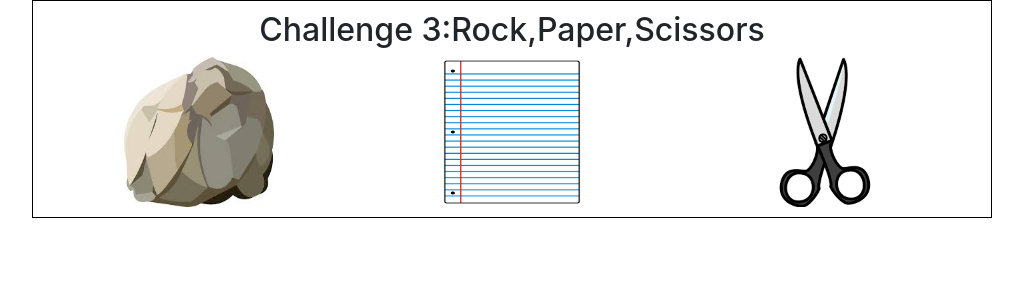
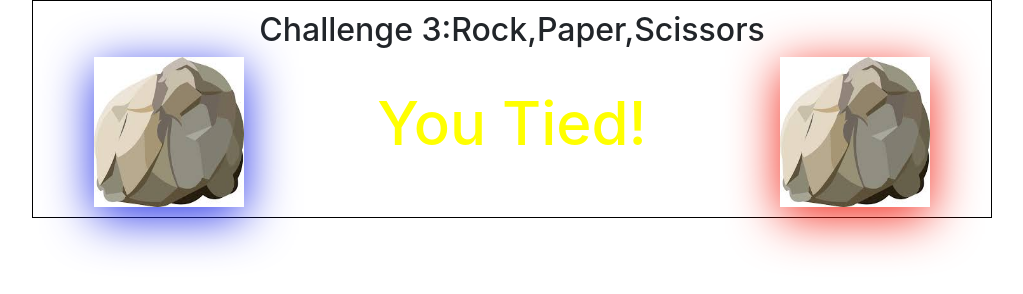
Before and after one commit to NidhiAbhyankar/JavascriptPractice, a plain HTML site: page Challenge3/index.html in a window 1280 px wide. Both pictures are taken after a click on the picture 327 px from the left and 132 px from the top of the page. Shown: the whole page, without its empty margins (128-1151 px from the left). Drawn offline with nearby package versions, Linux system fonts and the light colour scheme.

Commit message:
completed challenge 3

```diff
--- a/Challenge3/index.html
+++ b/Challenge3/index.html
@@ -13,7 +13,7 @@
 		<div class="flex-box-rps" id="flex-box-rps-div">
 			<img id="rock" src="images/rock.jpg" height=150 width=150 onclick="rpsGame(this)">
 			<img id="paper" src="images/paper.png" height=150 width=150 onclick="rpsGame(this)">
-			<img id="scissor" src="images/scissors.png" height=150 width=150 onclick="rpsGame(this)">
+			<img id="scissors" src="images/scissors.png" height=150 width=150 onclick="rpsGame(this)">
 		</div>
 
 	</div>
--- a/Challenge3/js/script.js
+++ b/Challenge3/js/script.js
@@ -0,0 +1,71 @@
+function rpsGame(yourChoice){
+  //console.log(yourChoice);
+  console.log(yourChoice.id);
+  var humanChoice,botChoice;
+  humanChoice=yourChoice.id;
+  botChoice=numberToChoice(randToRpsInt());
+  console.log('Computer Choice: ',botChoice);
+  results=deciceWinner(humanChoice,botChoice);
+  console.log(results);
+  message=finalMessage(results);
+  rpsFrontEnd(yourChoice.id,botChoice,message);
+}
+
+function randToRpsInt(){
+  return Math.floor(Math.random()*3);
+}
+
+function numberToChoice(number){
+  return ['rock','paper','scissors'][number];
+}
+
+function deciceWinner(yourChoice,computerChoice){
+  var rpsDatabase={
+    'rock':{'scissors':1,'rock':0.5,'paper':0},
+    'paper':{'rock':1,'paper':0.5,'scissors':0},
+    'scissors':{'paper':1,'scissors':0.5,'rock':0}
+  }
+  var yourChoice=rpsDatabase[yourChoice][computerChoice];
+  var computerChoice=rpsDatabase[computerChoice][yourChoice];
+  return [yourChoice,computerChoice];
+}
+
+function finalMessage([yourChoice,computerChoice]){
+  if(yourChoice===0){
+    return {'message':'You Lost!','color':'red'};
+  }else if(yourChoice===0.5){
+    return {'message':'You Tied!','color':'yellow'};
+  }else{
+    return {'message':'You Won!','color':'green'};
+  }
+
+}
+
+function rpsFrontEnd(humanImageChoice,botImageChoice,finalMessage){
+  //to get the src image of all the three items
+  var imageDatabase={
+    'rock':document.getElementById('rock').src,
+    'paper':document.getElementById('paper').src,
+    'scissors':document.getElementById('scissors').src
+  }
+
+  //removing all the images now
+  document.getElementById('rock').remove();
+  document.getElementById('paper').remove();
+  document.getElementById('scissors').remove();
+
+  //making div for yourChoice,botChoice and message
+  var humanDiv=document.createElement('div');
+  var botDiv=document.createElement('div');
+  var messageDiv=document.createElement('div');
+
+  humanDiv.innerHTML="<img src='"+ imageDatabase[humanImageChoice]+"' height=150 width=150 style='box-shadow:0px 10px 50px rgba(37,50,233,1);'>"
+  messageDiv.innerHTML="<h1 style='color:"+ finalMessage['color']+ ";font-size:60px;padding:30px'>"+ finalMessage['message']+"</h1>";
+  botDiv.innerHTML="<img src='"+ imageDatabase[botImageChoice]+"' height=150 width=150 style='box-shadow:0px 10px 50px rgba(243,38,24,1);'>"
+
+  //appending all the individual divs to the final flex box
+  document.getElementById('flex-box-rps-div').appendChild(humanDiv);
+  document.getElementById('flex-box-rps-div').appendChild(messageDiv);
+  document.getElementById('flex-box-rps-div').appendChild(botDiv);
+
+}
```
Also changed, not shown: Challenge2/index.html (+1 -1 lines).
